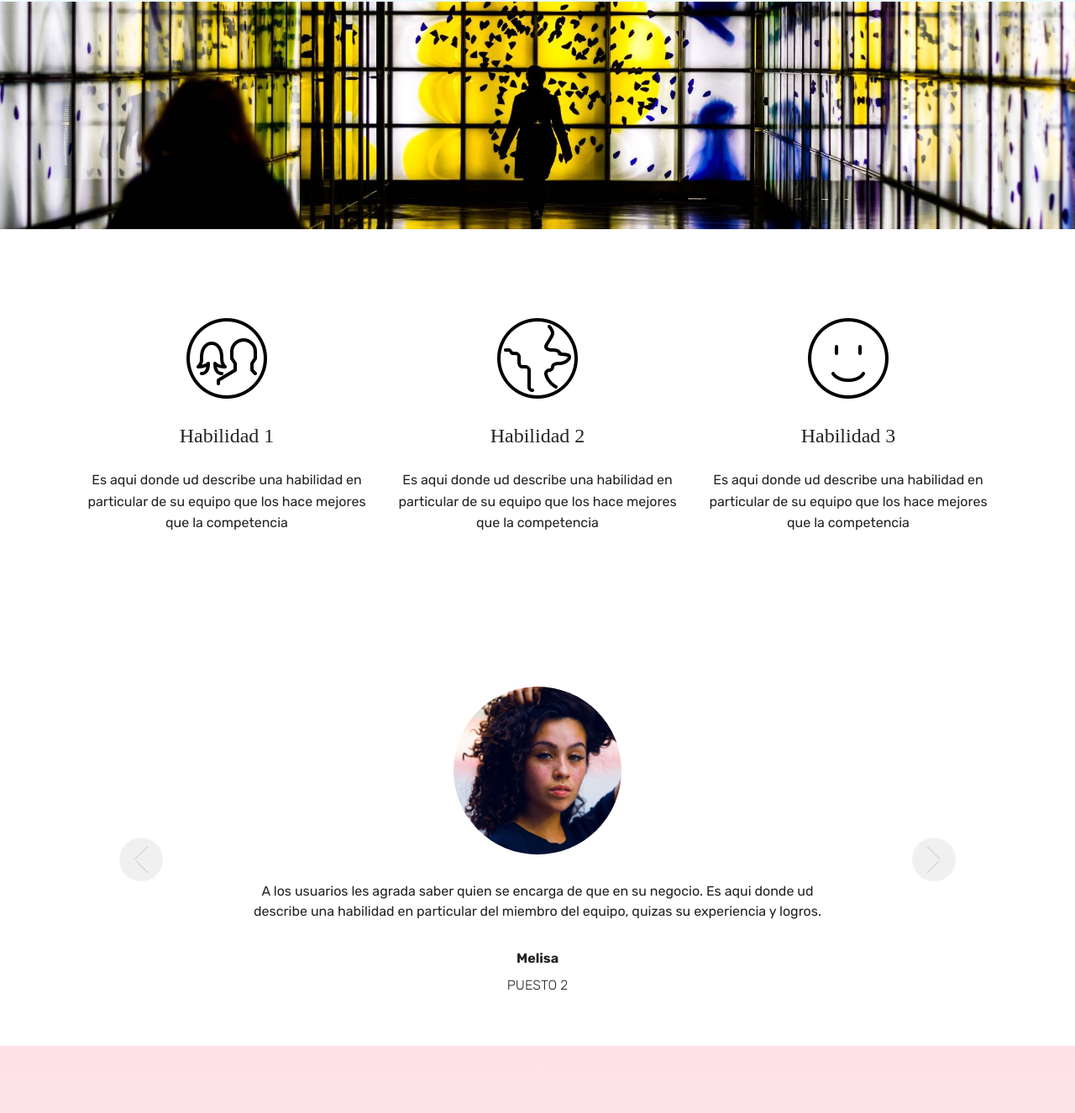
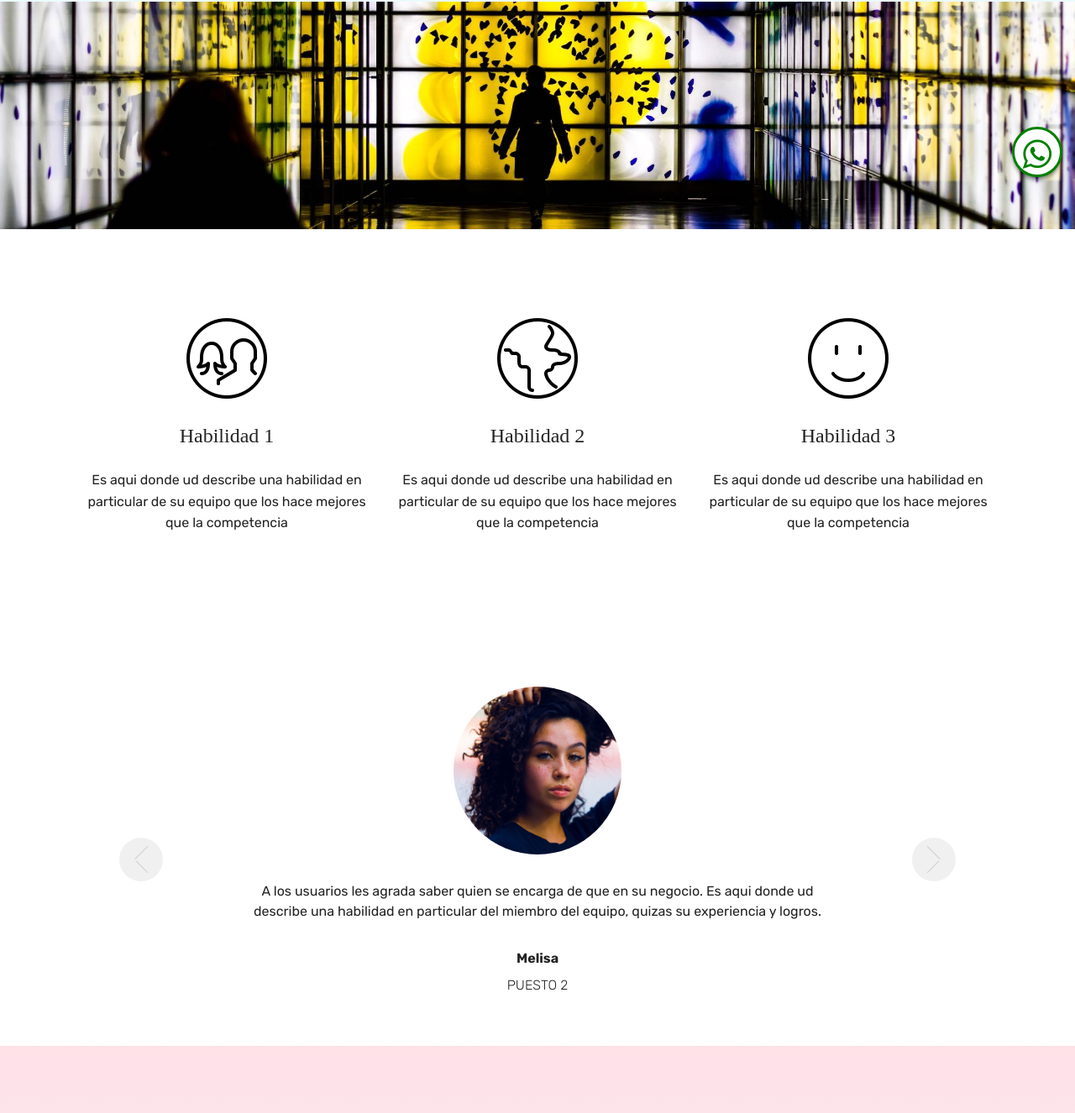
Before and after one commit to temp-innovegy/innt-lan-0020, a plain HTML site: page index.html in a window 1280 px wide. Shown: the part 574-1900 px from the top of the page at 84% size. Drawn offline with Linux system fonts and the light colour scheme; files whose address does not match are found by name.

Commit message:
Update index.html

```diff
--- a/index.html
+++ b/index.html
@@ -9,6 +9,7 @@
   <link rel="shortcut icon" href="assets/images/innovegy-icon.png" type="image/x-icon">
   <meta name="description" content="Diseño de pagina web para presentar un equipo">
   <title>inno equipo</title>
+ <link rel="stylesheet" href="https://maxcdn.bootstrapcdn.com/font-awesome/4.7.0/css/font-awesome.min.css">
   <link rel="stylesheet" href="assets/web/assets/mobirise-icons/mobirise-icons.css">
   <link rel="stylesheet" href="assets/tether/tether.min.css">
   <link rel="stylesheet" href="assets/soundcloud-plugin/style.css">
@@ -398,7 +399,7 @@ j=d.createElement(s),dl=l!='dataLayer'?'&l='+l:'';j.async=true;j.src=
   <script src="assets/bootstrapcarouselswipe/bootstrap-carousel-swipe.js"></script>
   <script src="assets/theme/js/script.js"></script>
   <script src="assets/formoid/formoid.min.js"></script>
-
+  <a href="https://api.whatsapp.com/send?phone=5491126003534&text=Hola, estoy interesado en su servicio de paginas web, podemos charlar?" target="_blank"  class="whatsapp"><i class="fa fa-whatsapp"></i></a>
 
 </body>
 </html>
```
